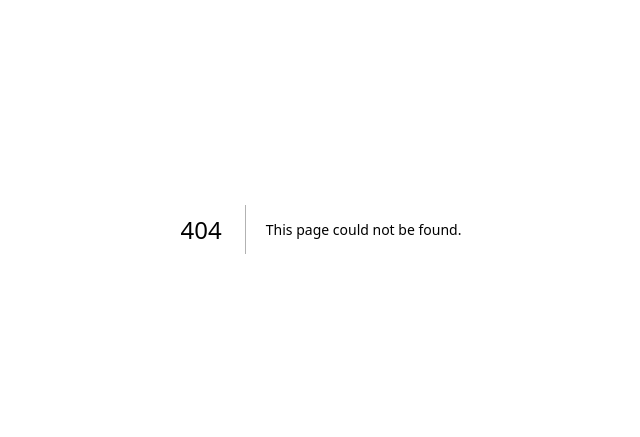
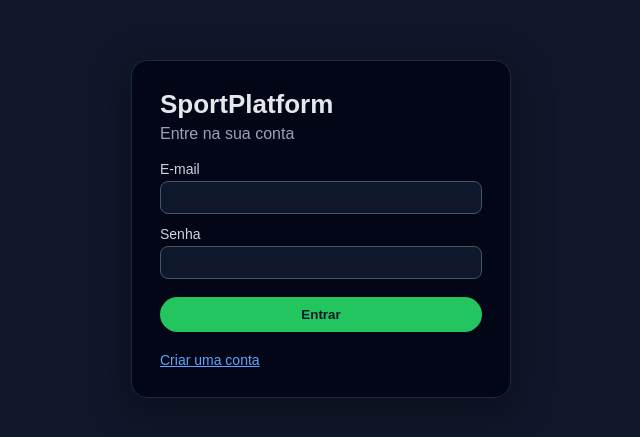
Before and after one commit to rafaelmorch/sportplatform, a Next.js app: page /login in a window 1280 px wide. Before the commit this address had no page. Shown: the part 171-608 px from the top of the page, without its empty margins (319-959 px from the left). Built offline with nearby package versions, Linux system fonts and the light colour scheme; no server answers.

Commit message:
feat: add login/signup page with Supabase Auth

```diff
--- /dev/null
+++ b/app/login/page.tsx
@@ -0,0 +1,154 @@
+"use client";
+
+import { useState } from "react";
+import { supabaseBrowser } from "@/lib/supabase-browser";
+import { useRouter } from "next/navigation";
+
+export default function LoginPage() {
+  const router = useRouter();
+  const [email, setEmail] = useState("");
+  const [password, setPassword] = useState("");
+  const [mode, setMode] = useState<"login" | "signup">("login");
+  const [loading, setLoading] = useState(false);
+  const [message, setMessage] = useState<string | null>(null);
+
+  async function handleSubmit(e: React.FormEvent) {
+    e.preventDefault();
+    setLoading(true);
+    setMessage(null);
+
+    try {
+      if (mode === "signup") {
+        const { error } = await supabaseBrowser.auth.signUp({
+          email,
+          password,
+        });
+        if (error) throw error;
+        setMessage("Conta criada! Agora faça login.");
+        setMode("login");
+      } else {
+        const { data, error } = await supabaseBrowser.auth.signInWithPassword({
+          email,
+          password,
+        });
+        if (error) throw error;
+
+        router.push("/"); // depois trocamos para /dashboard
+      }
+    } catch (err: any) {
+      setMessage(err.message ?? "Erro ao autenticar.");
+    } finally {
+      setLoading(false);
+    }
+  }
+
+  return (
+    <div style={{
+      minHeight: "100vh",
+      display: "flex",
+      alignItems: "center",
+      justifyContent: "center",
+      background: "#0f172a",
+      color: "#e5e7eb",
+      padding: "16px"
+    }}>
+      <div style={{
+        width: "100%",
+        maxWidth: "380px",
+        background: "#020617",
+        padding: "28px",
+        borderRadius: "16px",
+        border: "1px solid #1e293b",
+        boxShadow: "0 10px 40px rgba(0,0,0,0.4)"
+      }}>
+        <h1 style={{ fontSize: "26px", marginBottom: "5px", fontWeight: 700 }}>
+          SportPlatform
+        </h1>
+        <p style={{ marginBottom: "18px", color: "#94a3b8" }}>
+          {mode === "login" ? "Entre na sua conta" : "Crie sua conta"}
+        </p>
+
+        <form onSubmit={handleSubmit} style={{ display: "grid", gap: "12px" }}>
+          <label style={{ fontSize: "14px", color: "#cbd5e1" }}>
+            E-mail
+            <input
+              type="email"
+              required
+              value={email}
+              onChange={(e) => setEmail(e.target.value)}
+              style={{
+                marginTop: "4px",
+                padding: "8px 10px",
+                width: "100%",
+                borderRadius: "8px",
+                background: "#0f172a",
+                border: "1px solid #475569",
+                color: "#e2e8f0"
+              }}
+            />
+          </label>
+
+          <label style={{ fontSize: "14px", color: "#cbd5e1" }}>
+            Senha
+            <input
+              type="password"
+              required
+              value={password}
+              onChange={(e) => setPassword(e.target.value)}
+              style={{
+                marginTop: "4px",
+                padding: "8px 10px",
+                width: "100%",
+                borderRadius: "8px",
+                background: "#0f172a",
+                border: "1px solid #475569",
+                color: "#e2e8f0"
+              }}
+            />
+          </label>
+
+          <button
+            type="submit"
+            disabled={loading}
+            style={{
+              marginTop: "6px",
+              padding: "10px",
+              borderRadius: "999px",
+              background: loading ? "#6b7280" : "#22c55e",
+              border: "none",
+              color: "#0f172a",
+              fontWeight: 700,
+              cursor: "pointer"
+            }}
+          >
+            {loading ? "Enviando..." : mode === "login" ? "Entrar" : "Criar conta"}
+          </button>
+        </form>
+
+        {message && (
+          <p style={{ marginTop: "14px", fontSize: "14px", color: "#f87171" }}>
+            {message}
+          </p>
+        )}
+
+        <button
+          type="button"
+          onClick={() => { setMode(mode === "login" ? "signup" : "login"); setMessage(null); }}
+          style={{
+            marginTop: "20px",
+            background: "transparent",
+            border: "none",
+            color: "#60a5fa",
+            fontSize: "14px",
+            textDecoration: "underline",
+            cursor: "pointer"
+          }}
+        >
+          {mode === "login"
+            ? "Criar uma conta"
+            : "Já tem conta? Entrar"}
+        </button>
+      </div>
+    </div>
+  );
+}
--- /dev/null
+++ b/lib/supabase-browser.ts
@@ -0,0 +1,6 @@
+import { createClient } from "@supabase/supabase-js";
+
+const supabaseUrl = process.env.NEXT_PUBLIC_SUPABASE_URL!;
+const supabaseAnonKey = process.env.NEXT_PUBLIC_SUPABASE_ANON_KEY!;
+
+export const supabaseBrowser = createClient(supabaseUrl, supabaseAnonKey);
```
